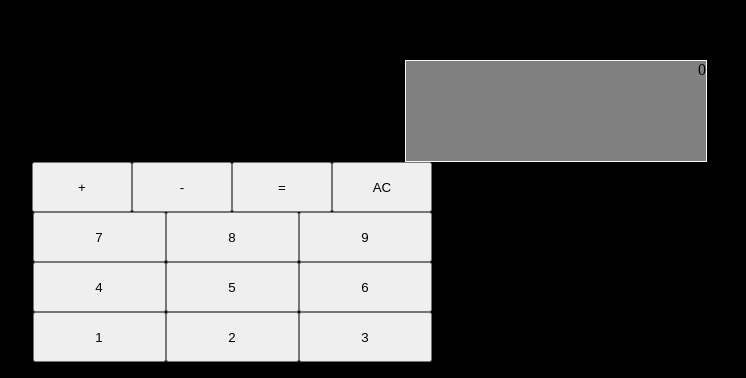
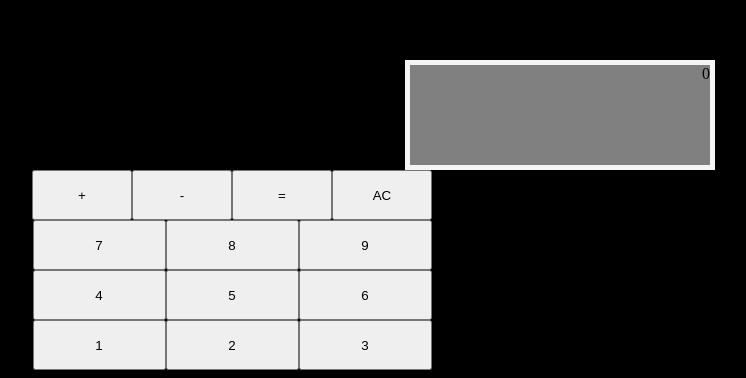
Before and after one commit to CHuston13/calc2.0, a plain HTML site: page index.html in a window 1280 px wide. Shown: the part 440-818 px from the top of the page, without its empty margins (408-1154 px from the left). Drawn offline with Linux system fonts and the light colour scheme.

Commit message:
style.css

```diff
--- a/style.css
+++ b/style.css
@@ -9,7 +9,7 @@ body{
     margin-top: 500px;
     margin-left: 805px;
 
-    border: 1px solid whitesmoke;
+    border: 5px solid whitesmoke;
     width: 300px;
     height: 100px;
 
```
